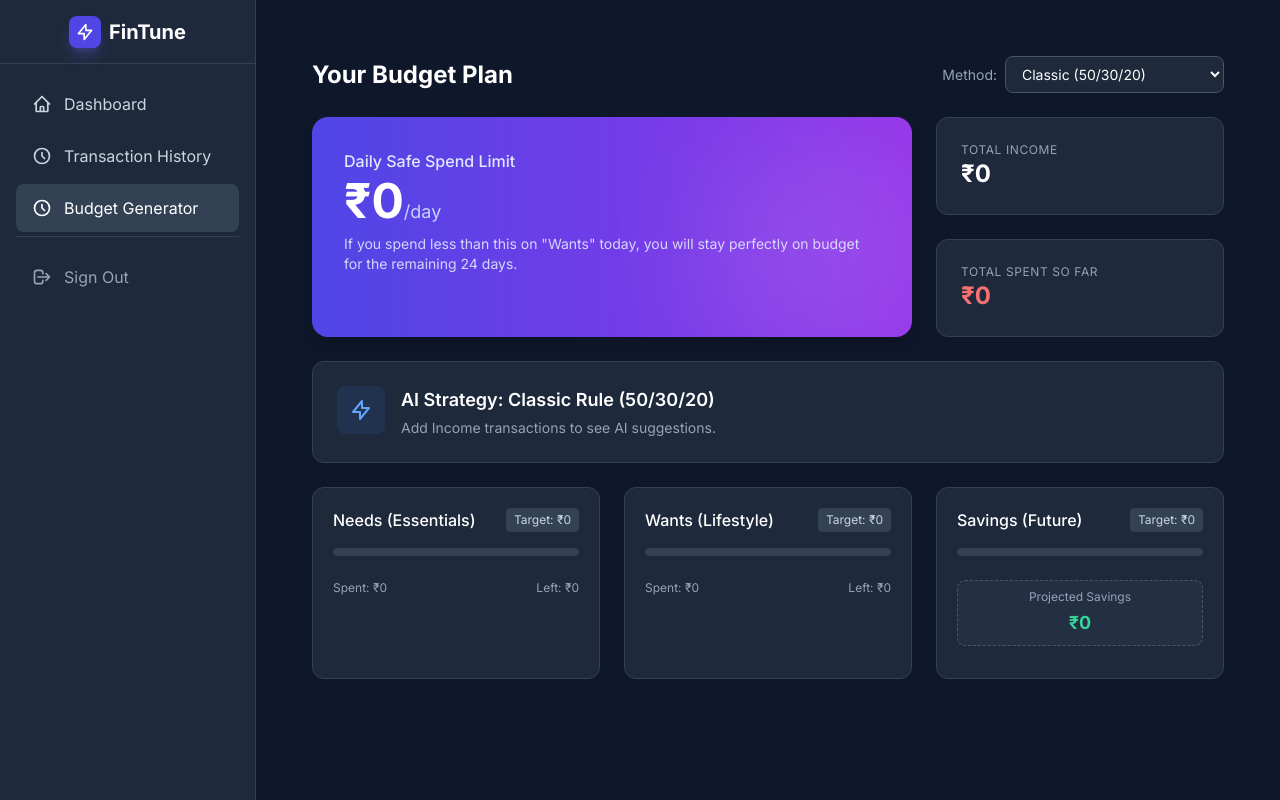
After one commit to ShivamBhilare/FinTune, a Django app: page /budget-generator/ in a window 1280 px wide. The commit adds this page. Run offline with Django 5.2, Linux system fonts and the light colour scheme; the visitor is signed in with stand-in values (Sample User, id 1); data that the repository does not hold is empty; some libraries are stand-ins or nearby versions.

Commit message:
Budget Generator Done

```diff
--- /dev/null
+++ b/dashboard/templates/dashboard/budget_generator.html
@@ -0,0 +1,125 @@
+{% extends 'base.html' %}
+{% load static %}
+
+{% block content %}
+<div class="p-6 max-w-7xl mx-auto space-y-6">
+
+    <div class="flex justify-between items-center mb-6">
+    <h2 class="text-2xl font-bold text-white">Your Budget Plan</h2>
+
+    <form method="GET" action="{% url 'dashboard:budget_generator' %}" class="flex items-center gap-2">
+        <label class="text-sm text-slate-400">Method:</label>
+        <select name="strategy" onchange="this.form.submit()" class="bg-slate-800 text-white border border-slate-600 rounded-lg px-3 py-2 text-sm focus:outline-none focus:border-indigo-500">
+            <option value="classic" {% if current_selection == 'classic' %}selected{% endif %}>Classic (50/30/20)</option>
+            <option value="survivor" {% if current_selection == 'survivor' %}selected{% endif %}>Survivor (70/20/10)</option>
+            <option value="savings" {% if current_selection == 'savings' %}selected{% endif %}>Savings First (Aggressive)</option>
+        </select>
+    </form>
+    </div>
+
+    <div class="grid grid-cols-1 md:grid-cols-3 gap-6">
+        <div class="md:col-span-2 bg-gradient-to-r from-indigo-600 to-purple-600 rounded-2xl p-8 text-white shadow-lg relative overflow-hidden">
+            <div class="relative z-10">
+                <p class="text-indigo-100 font-medium mb-1">Daily Safe Spend Limit</p>
+                <h1 class="text-5xl font-bold mb-2">₹{{ daily_safe_spend|floatformat:0 }}<span class="text-lg font-normal text-indigo-200">/day</span></h1>
+                <p class="text-sm text-indigo-100 opacity-90">
+                    If you spend less than this on "Wants" today, you will stay perfectly on budget for the remaining {{ days_left }} days.
+                </p>
+            </div>
+            <div class="absolute -right-10 -bottom-10 w-64 h-64 bg-white opacity-10 rounded-full blur-3xl"></div>
+        </div>
+
+        <div class="space-y-6">
+            <div class="bg-slate-800 p-6 rounded-xl border border-slate-700">
+                <p class="text-slate-400 text-xs uppercase tracking-wider">Total Income</p>
+                <p class="text-2xl font-bold text-white">₹{{ income|floatformat:0 }}</p>
+            </div>
+            <div class="bg-slate-800 p-6 rounded-xl border border-slate-700">
+                <p class="text-slate-400 text-xs uppercase tracking-wider">Total Spent So Far</p>
+                <p class="text-2xl font-bold text-red-400">₹{{ spent_total|floatformat:0 }}</p>
+            </div>
+        </div>
+    </div>
+
+    <div class="bg-slate-800 rounded-xl border border-slate-700 p-6">
+        <div class="flex items-start gap-4">
+            <div class="p-3 bg-blue-500/10 rounded-lg">
+                <svg xmlns="http://www.w3.org/2000/svg" class="h-6 w-6 text-blue-400" fill="none" viewBox="0 0 24 24" stroke="currentColor">
+                    <path stroke-linecap="round" stroke-linejoin="round" stroke-width="2" d="M13 10V3L4 14h7v7l9-11h-7z" />
+                </svg>
+            </div>
+            <div>
+                <h3 class="text-lg font-semibold text-white">AI Strategy: {{ strategy.name }}</h3>
+                <p class="text-slate-400 text-sm mt-1">{{ recommendation_reason }}</p>
+            </div>
+        </div>
+    </div>
+
+<input type="hidden" id="userIncome" value="{{ income }}">
+
+    <div class="grid grid-cols-1 md:grid-cols-3 gap-6">
+
+        <div class="bg-slate-800 rounded-xl border border-slate-700 p-5">
+            <div class="flex justify-between items-center mb-4">
+                <h3 class="text-white font-medium">Needs (Essentials)</h3>
+                <span class="text-xs bg-slate-700 text-slate-300 px-2 py-1 rounded">Target: ₹<span id="needsAmount">{{ strategy.needs_budget|floatformat:0 }}</span></span>
+            </div>
+
+            <div class="w-full bg-slate-700 h-2 rounded-full mb-6 overflow-hidden">
+                <div class="{% if left_needs < 0 %}bg-red-500{% else %}bg-emerald-500{% endif %} h-2 rounded-full transition-all duration-500"
+                style="width: {% if left_needs < 0 %}100%{% else %}{% widthratio spent_needs strategy.needs_budget 100 %}%{% endif %}">
+            </div>
+        </div>
+        <div class="mb-2 flex justify-between text-xs text-slate-400">
+            <span>Spent: ₹{{ spent_needs|floatformat:0 }}</span>
+            <span>Left: ₹{{ left_needs|floatformat:0 }}</span>
+        </div>
+
+            <div class="mt-auto">
+                 <!-- Removed Allocation Slider -->
+            </div>
+        </div>
+
+        <div class="bg-slate-800 rounded-xl border border-slate-700 p-5">
+            <div class="flex justify-between items-center mb-4">
+                <h3 class="text-white font-medium">Wants (Lifestyle)</h3>
+                <span class="text-xs bg-slate-700 text-slate-300 px-2 py-1 rounded">Target: ₹<span id="wantsAmount">{{ strategy.wants_budget|floatformat:0 }}</span></span>
+            </div>
+
+            <div class="w-full bg-slate-700 h-2 rounded-full mb-6 overflow-hidden">
+                <div class="{% if left_wants < 0 %}bg-red-500{% else %}bg-purple-500{% endif %} h-2 rounded-full transition-all duration-500"
+                style="width: {% if left_wants < 0 %}100%{% else %}{% widthratio spent_wants strategy.wants_budget 100 %}%{% endif %}">
+            </div>
+        </div>
+        <div class="mb-2 flex justify-between text-xs text-slate-400">
+            <span>Spent: ₹{{ spent_wants|floatformat:0 }}</span>
+            <span>Left: ₹{{ left_wants|floatformat:0 }}</span>
+        </div>
+
+            <div class="mt-auto">
+                 <!-- Removed Allocation Slider -->
+            </div>
+        </div>
+
+        <div class="bg-slate-800 rounded-xl border border-slate-700 p-5 flex flex-col justify-between">
+            <div class="flex justify-between items-center mb-4">
+                <h3 class="text-white font-medium">Savings (Future)</h3>
+                <span class="text-xs bg-slate-700 text-slate-300 px-2 py-1 rounded">Target: ₹<span id="savingsAmount">{{ strategy.savings_budget|floatformat:0 }}</span></span>
+            </div>
+
+            <div class="w-full bg-slate-700 h-2 rounded-full mb-6 overflow-hidden">
+                <div class="bg-blue-500 h-2 rounded-full transition-all duration-500"
+                     style="width: {% widthratio strategy.savings_budget income 100 %}%">
+                </div>
+            </div>
+
+            <div class="p-2 bg-slate-700/30 rounded-lg text-center border border-dashed border-slate-600 mb-3">
+                <p class="text-slate-400 text-xs mb-1">Projected Savings</p>
+                <p class="text-lg font-bold text-emerald-400">₹<span id="savingsAmountBig">{{ strategy.savings_budget|floatformat:0 }}</span></p>
+            </div>
+
+            <!-- Sliders Removed -->
+        </div>
+    </div>
+</div>
+{% endblock %}
--- a/dashboard/urls.py
+++ b/dashboard/urls.py
@@ -2,6 +2,7 @@ from django.urls import path
 from dashboard.views import dashboard_views
 from dashboard.views import transactions_views
 from dashboard.views import addTransaction_views
+from dashboard.views import budgetGen_views
 app_name = 'dashboard'
 
 urlpatterns = [
@@ -11,4 +12,5 @@ urlpatterns = [
     path('process-voice/', addTransaction_views.process_voice_input, name='process_voice'),
     path('process-image/', addTransaction_views.process_image_input, name='process_image'),
     path('save-confirmed/', addTransaction_views.save_confirmed_transactions, name='save_confirmed'),
+    path('budget-generator/', budgetGen_views.budget_generator_view, name='budget_generator'),
 ]
--- /dev/null
+++ b/dashboard/views/budgetGen_views.py
@@ -0,0 +1,152 @@
+from django.shortcuts import render
+from django.contrib.auth.decorators import login_required
+from django.db.models import Sum
+from django.utils import timezone
+from decimal import Decimal
+import calendar
+from dashboard.models import Transaction
+
+# --- HELPER: Get Data for Calculations ---
+def get_monthly_data(user):
+    now = timezone.now()
+
+    # 1. Get Income (Sum of INCOME transactions for current month)
+    income_agg = Transaction.objects.filter(
+        user=user,
+        transaction_type='INCOME',
+        date__month=now.month,
+        date__year=now.year
+    ).aggregate(Sum('amount'))
+
+    # Handle case where result is None (no income yet)
+    income = income_agg['amount__sum'] or Decimal(0)
+
+    # 2. Get Actual Expenses for Current Month
+    expenses = Transaction.objects.filter(
+        user=user,
+        transaction_type='EXPENSE',
+        date__month=now.month,
+        date__year=now.year
+    )
+
+    # Group Expenses by "Needs" and "Wants"
+    needs_categories = ['FOOD', 'BILLS', 'TRANSPORT', 'EDUCATION', 'HEALTH']
+
+    spent_needs = expenses.filter(category__in=needs_categories).aggregate(Sum('amount'))['amount__sum'] or Decimal(0)
+    spent_wants = expenses.exclude(category__in=needs_categories).aggregate(Sum('amount'))['amount__sum'] or Decimal(0)
+
+    return income, spent_needs, spent_wants
+
+# --- HELPER: Strategy Logics ---
+
+def calculate_50_30_20(income):
+    """Classic: 50% Needs, 30% Wants, 20% Savings"""
+    return {
+        'name': 'Classic Rule (50/30/20)',
+        'needs_budget': income * Decimal('0.50'),
+        'wants_budget': income * Decimal('0.30'),
+        'savings_budget': income * Decimal('0.20'),
+        'description': 'Best for balanced financial health.'
+    }
+
+def calculate_70_20_10(income):
+    """Survivor: 70% Needs, 10% Wants, 20% Savings/Debt"""
+    return {
+        'name': 'Survivor Rule (70/20/10)',
+        'needs_budget': income * Decimal('0.70'),
+        'wants_budget': income * Decimal('0.10'),
+        'savings_budget': income * Decimal('0.20'),
+        'description': 'Best for high rent or tight income months.'
+    }
+
+def calculate_savings_first(income):
+    """Savings First: Lock 30% for Savings, split the rest"""
+    # 30% Savings, 45% Needs, 25% Wants
+    return {
+        'name': 'Aggressive Saver (Savings First)',
+        'needs_budget': income * Decimal('0.45'),
+        'wants_budget': income * Decimal('0.25'),
+        'savings_budget': income * Decimal('0.30'),
+        'description': 'Best if you have a big goal (Car/House) coming up.'
+    }
+
+# --- MAIN VIEW ---
+@login_required
+def budget_generator_view(request):
+    user = request.user
+    income, spent_needs, spent_wants = get_monthly_data(user)
+
+    # 1. Check if user manually selected a strategy
+    selected_strategy = request.GET.get('strategy') # e.g. 'survivor', 'savings'
+
+    # Default variables
+    strategy = {}
+    recommendation_reason = ""
+
+    # 2. Logic: Manual Override vs AI Auto-Detect
+    if selected_strategy == 'classic':
+        strategy = calculate_50_30_20(income)
+        recommendation_reason = "You selected the Classic 50/30/20 Rule."
+
+    elif selected_strategy == 'survivor':
+        strategy = calculate_70_20_10(income)
+        recommendation_reason = "You selected the Survivor Rule (High Essentials)."
+
+    elif selected_strategy == 'savings':
+        strategy = calculate_savings_first(income)
+        recommendation_reason = "You selected the Aggressive Saver Plan."
+
+    else:
+        # --- AI AUTO-DETECTION ---
+        # Safeguard: If income is 0, default to Classic to avoid DivisionByZero error
+        if income == 0:
+            strategy = calculate_50_30_20(income)
+            recommendation_reason = "Add Income transactions to see AI suggestions."
+            selected_strategy = 'classic'
+
+        elif (spent_needs / income) > Decimal('0.55'):
+            strategy = calculate_70_20_10(income)
+            recommendation_reason = "AI Suggestion: Your essentials are high (>55%), so we switched to Survivor Mode."
+            selected_strategy = 'survivor'
+
+        elif (spent_needs / income) < Decimal('0.35'):
+            strategy = calculate_savings_first(income)
+            recommendation_reason = "AI Suggestion: Low expenses detected! You can save aggressively."
+            selected_strategy = 'savings'
+
+        else:
+            strategy = calculate_50_30_20(income)
+            recommendation_reason = "AI Suggestion: Your spending is balanced. Classic mode is best."
+            selected_strategy = 'classic'
+
+    # 3. Calculate "Daily Safe Spend"
+    now = timezone.now()
+    days_in_month = calendar.monthrange(now.year, now.month)[1]
+    days_left = days_in_month - now.day
+    days_left = max(1, days_left) # Prevent division by zero
+
+    wants_remaining = strategy['wants_budget'] - spent_wants
+    daily_safe_spend = max(0, wants_remaining / days_left)
+
+    # 4. Prepare Context
+    context = {
+        'strategy': strategy,
+        'income': income,
+        'current_selection': selected_strategy,
+        'recommendation_reason': recommendation_reason,
+
+        # Actuals
+        'spent_needs': spent_needs,
+        'spent_wants': spent_wants,
+        'spent_total': spent_needs + spent_wants,
+
+        # Variances (Budget - Actual)
+        'left_needs': strategy['needs_budget'] - spent_needs,
+        'left_wants': wants_remaining,
+
+        # Extras
+        'daily_safe_spend': daily_safe_spend,
+        'days_left': days_left,
+    }
+
+    return render(request, 'dashboard/budget_generator.html', context)
--- a/templates/base.html
+++ b/templates/base.html
@@ -83,6 +83,16 @@
                     Transaction History
                 </a>
 
+                <a href="{% url 'dashboard:budget_generator' %}"
+                    class="flex items-center gap-3 px-4 py-3 text-slate-300 rounded-lg hover:bg-slate-700 hover:text-white transition-colors {% if request.resolver_match.view_name == 'dashboard:budget_generator' %}bg-slate-700 text-white{% endif %}">
+                    <svg xmlns="http://www.w3.org/2000/svg" class="h-5 w-5" fill="none" viewBox="0 0 24 24"
+                        stroke="currentColor">
+                        <path stroke-linecap="round" stroke-linejoin="round" stroke-width="2"
+                            d="M12 8v4l3 3m6-3a9 9 0 11-18 0 9 9 0 0118 0z" />
+                    </svg>
+                    Budget Generator
+                </a>
+
                 <div class="pt-4 mt-4 border-t border-slate-700">
                     <form action="{% url 'account_logout' %}">
                         {% csrf_token %}
```
